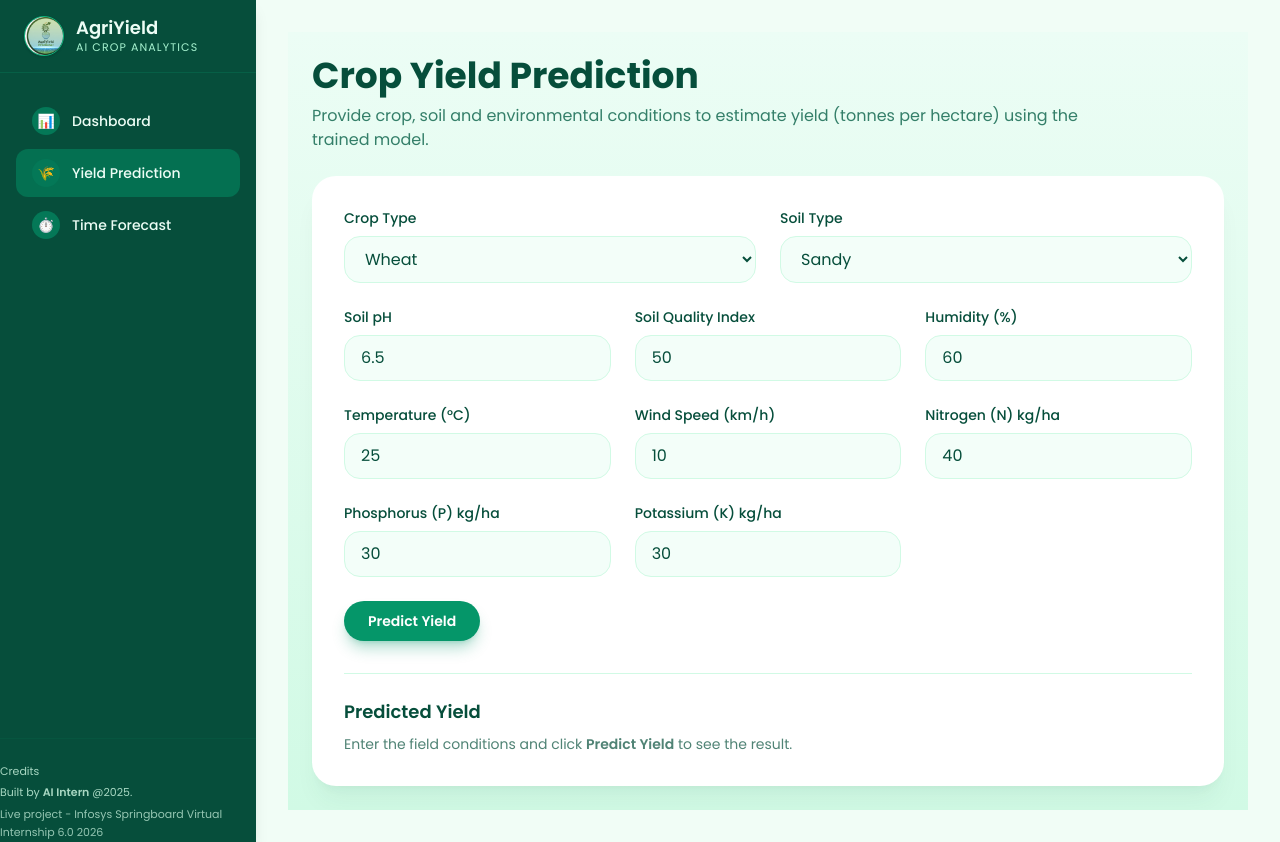
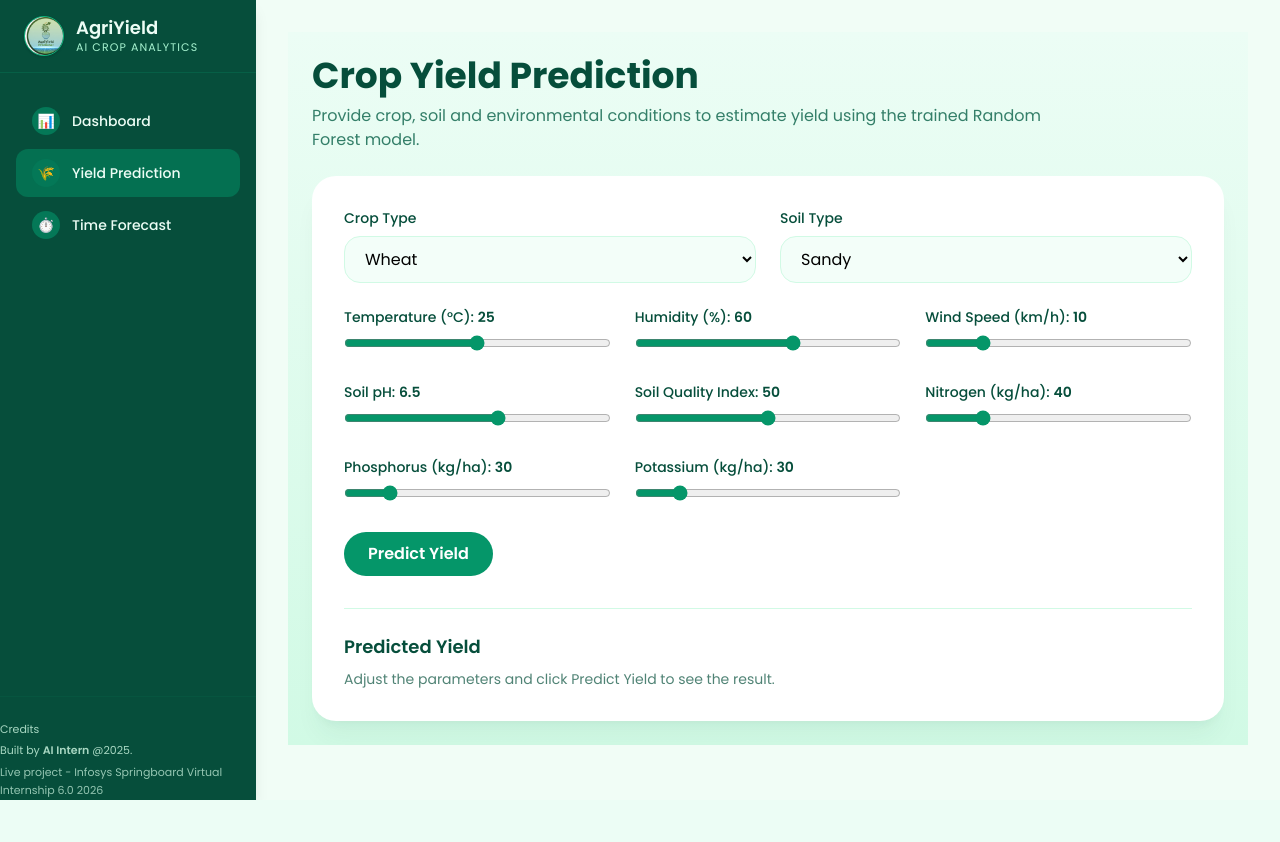
Before and after one commit to farhanabid786/AgriYield-Predictor, a React (Vite) app in the folder frontend/: page /predict in a window 1280 px wide. After the commit the page ends 800 px from the top, so only its background shows below. Built offline with nearby package versions, Linux system fonts and the light colour scheme.

Commit message:
Update Predict.jsx

```diff
--- a/frontend/src/pages/Predict.jsx
+++ b/frontend/src/pages/Predict.jsx
@@ -1,3 +1,222 @@
+// // src/pages/Predict.jsx
+// import { useState } from "react";
+// import axios from "axios";
+
+// const API_BASE = "https://agriyield-backend-c5nc.onrender.com";
+
+// const cropTypes = [
+//   "Wheat",
+//   "Corn",
+//   "Rice",
+//   "Barley",
+//   "Soybean",
+//   "Cotton",
+//   "Sugarcane",
+//   "Tomato",
+//   "Potato",
+//   "Sunflower",
+// ];
+
+// const soilTypes = ["Sandy", "Clay", "Loamy", "Peaty", "Saline"];
+
+// export default function Predict() {
+//   const [form, setForm] = useState({
+//     Crop_Type: "Wheat",
+//     Soil_Type: "Sandy",
+//     Soil_pH: 6.5,
+//     Temperature: 25,
+//     Humidity: 60,
+//     Wind_Speed: 10,
+//     N: 40,
+//     P: 30,
+//     K: 30,
+//     Soil_Quality: 50,
+//   });
+
+//   const [loading, setLoading] = useState(false);
+//   const [prediction, setPrediction] = useState(null);
+//   const [error, setError] = useState("");
+
+//   const handleChange = (e) => {
+//     const { name, value } = e.target;
+//     setForm((prev) => ({
+//       ...prev,
+//       [name]:
+//         name === "Crop_Type" || name === "Soil_Type"
+//           ? value
+//           : value === ""
+//           ? ""
+//           : Number(value),
+//     }));
+//   };
+
+//   const handleSubmit = async (e) => {
+//     e.preventDefault();
+//     setLoading(true);
+//     setError("");
+//     setPrediction(null);
+
+//     try {
+//       const payload = {
+//         Crop_Type: form.Crop_Type,
+//         Soil_Type: form.Soil_Type,
+//         Soil_pH: Number(form.Soil_pH),
+//         Wind_Speed: Number(form.Wind_Speed),
+//         Temperature: Number(form.Temperature),
+//         N: Number(form.N),
+//         P: Number(form.P),
+//         K: Number(form.K),
+//         Soil_Quality: Number(form.Soil_Quality),
+//         Humidity: Number(form.Humidity),
+//       };
+
+//       const res = await axios.post(`${API_BASE}/predict_rf`, payload);
+
+//       // ✅ Handle all possible keys from backend
+//       const value =
+//         res.data.predicted_crop_yield_tonnes_per_ha ??
+//         res.data.Predicted_Crop_Yield ??
+//         res.data.prediction;
+
+//       if (value === undefined || value === null) {
+//         throw new Error("Prediction value missing in response");
+//       }
+
+//       setPrediction(Number(value));
+//     } catch (err) {
+//       console.error(err);
+//       setError("Could not get prediction. Please check backend and inputs.");
+//     } finally {
+//       setLoading(false);
+//     }
+//   };
+
+//   return (
+//     <div className="flex-1 h-full overflow-y-auto px-6 py-6 bg-gradient-to-b from-emerald-50 to-emerald-100">
+//       <div className="max-w-6xl mx-auto space-y-6">
+//         <header>
+//           <h1 className="text-3xl md:text-4xl font-bold text-emerald-900">
+//             Crop Yield Prediction
+//           </h1>
+//           <p className="mt-2 text-emerald-800/80 max-w-3xl">
+//             Provide crop, soil and environmental conditions to estimate yield
+//             (tonnes per hectare) using the trained model.
+//           </p>
+//         </header>
+
+//         <div className="bg-white rounded-3xl shadow-xl shadow-emerald-900/5 p-6 md:p-8">
+//           <form onSubmit={handleSubmit} className="space-y-6">
+//             <div className="grid md:grid-cols-2 gap-6">
+//               {/* Crop & Soil type */}
+//               <div className="space-y-2">
+//                 <label className="block text-sm font-medium text-emerald-900">
+//                   Crop Type
+//                 </label>
+//                 <select
+//                   name="Crop_Type"
+//                   value={form.Crop_Type}
+//                   onChange={handleChange}
+//                   className="w-full rounded-2xl border border-emerald-100 bg-emerald-50/60 px-4 py-2.5 text-emerald-900 focus:outline-none focus:ring-2 focus:ring-emerald-400"
+//                 >
+//                   {cropTypes.map((c) => (
+//                     <option key={c} value={c}>
+//                       {c}
+//                     </option>
+//                   ))}
+//                 </select>
+//               </div>
+
+//               <div className="space-y-2">
+//                 <label className="block text-sm font-medium text-emerald-900">
+//                   Soil Type
+//                 </label>
+//                 <select
+//                   name="Soil_Type"
+//                   value={form.Soil_Type}
+//                   onChange={handleChange}
+//                   className="w-full rounded-2xl border border-emerald-100 bg-emerald-50/60 px-4 py-2.5 text-emerald-900 focus:outline-none focus:ring-2 focus:ring-emerald-400"
+//                 >
+//                   {soilTypes.map((s) => (
+//                     <option key={s} value={s}>
+//                       {s}
+//                     </option>
+//                   ))}
+//                 </select>
+//               </div>
+//             </div>
+
+//             {/* Numeric inputs */}
+//             <div className="grid md:grid-cols-2 lg:grid-cols-3 gap-6">
+//               {[
+//   ["Soil_pH", "Soil pH", "6.5", 3, 9, 0.1],
+//   ["Soil_Quality", "Soil Quality Index", "50", 0, 100, 1],
+//   ["Humidity", "Humidity (%)", "60", 0, 100, 1],
+//   ["Temperature", "Temperature (°C)", "25", 0, 50, 0.1],
+//   ["Wind_Speed", "Wind Speed (km/h)", "10", 0, 50, 0.1],
+//   ["N", "Nitrogen (N) kg/ha", "40", 0, 200, 1],
+//   ["P", "Phosphorus (P) kg/ha", "30", 0, 200, 1],
+//   ["K", "Potassium (K) kg/ha", "30", 0, 200, 1],
+// ].map(([name, label, placeholder, min, max, step]) => (
+//                 <div key={name} className="space-y-2">
+//                   <label className="block text-sm font-medium text-emerald-900">
+//                     {label}
+//                   </label>
+//                  <input
+//   type="number"
+//   name={name}
+//   value={form[name]}
+//   min={min}
+//   max={max}
+//   step={step}
+//   onChange={handleChange}
+//   placeholder={placeholder}
+//   className="w-full rounded-2xl border border-emerald-100 bg-emerald-50/60 px-4 py-2.5 text-emerald-900"
+// />
+//                 </div>
+//               ))}
+//             </div>
+
+//             <div className="flex items-center gap-4">
+//               <button
+//                 type="submit"
+//                 disabled={loading}
+//                 className="inline-flex items-center justify-center rounded-full bg-emerald-600 px-6 py-2.5 text-sm font-semibold text-white shadow-lg shadow-emerald-600/30 hover:bg-emerald-700 disabled:opacity-60 disabled:cursor-not-allowed transition-transform transform hover:-translate-y-0.5"
+//               >
+//                 {loading ? "Predicting..." : "Predict Yield"}
+//               </button>
+
+//               {error && (
+//                 <p className="text-sm text-red-600 font-medium">{error}</p>
+//               )}
+//             </div>
+//           </form>
+
+//           <div className="mt-8 pt-6 border-t border-emerald-100">
+//             <h2 className="text-lg font-semibold text-emerald-900">
+//               Predicted Yield
+//             </h2>
+//             {prediction !== null ? (
+//               <p className="mt-3 text-3xl font-semibold text-emerald-700">
+//                 {prediction.toFixed(2)}{" "}
+//                 <span className="text-base font-normal text-emerald-800/80">
+//                   tonnes / hectare
+//                 </span>
+//               </p>
+//             ) : (
+//               <p className="mt-2 text-sm text-emerald-900/70">
+//                 Enter the field conditions and click{" "}
+//                 <span className="font-semibold">Predict Yield</span> to see the
+//                 result.
+//               </p>
+//             )}
+//           </div>
+//         </div>
+//       </div>
+//     </div>
+//   );
+// }
+
+
 // src/pages/Predict.jsx
 import { useState } from "react";
 import axios from "axios";
@@ -39,13 +258,12 @@ export default function Predict() {
 
   const handleChange = (e) => {
     const { name, value } = e.target;
+
     setForm((prev) => ({
       ...prev,
       [name]:
         name === "Crop_Type" || name === "Soil_Type"
           ? value
-          : value === ""
-          ? ""
           : Number(value),
     }));
   };
@@ -72,7 +290,6 @@ export default function Predict() {
 
       const res = await axios.post(`${API_BASE}/predict_rf`, payload);
 
-      // ✅ Handle all possible keys from backend
       const value =
         res.data.predicted_crop_yield_tonnes_per_ha ??
         res.data.Predicted_Crop_Yield ??
@@ -94,20 +311,24 @@ export default function Predict() {
   return (
     <div className="flex-1 h-full overflow-y-auto px-6 py-6 bg-gradient-to-b from-emerald-50 to-emerald-100">
       <div className="max-w-6xl mx-auto space-y-6">
+
         <header>
           <h1 className="text-3xl md:text-4xl font-bold text-emerald-900">
             Crop Yield Prediction
           </h1>
           <p className="mt-2 text-emerald-800/80 max-w-3xl">
             Provide crop, soil and environmental conditions to estimate yield
-            (tonnes per hectare) using the trained model.
+            using the trained Random Forest model.
           </p>
         </header>
 
         <div className="bg-white rounded-3xl shadow-xl shadow-emerald-900/5 p-6 md:p-8">
+
           <form onSubmit={handleSubmit} className="space-y-6">
+
+            {/* Crop & Soil */}
             <div className="grid md:grid-cols-2 gap-6">
-              {/* Crop & Soil type */}
+
               <div className="space-y-2">
                 <label className="block text-sm font-medium text-emerald-900">
                   Crop Type
@@ -116,12 +337,10 @@ export default function Predict() {
                   name="Crop_Type"
                   value={form.Crop_Type}
                   onChange={handleChange}
-                  className="w-full rounded-2xl border border-emerald-100 bg-emerald-50/60 px-4 py-2.5 text-emerald-900 focus:outline-none focus:ring-2 focus:ring-emerald-400"
+                  className="w-full rounded-2xl border border-emerald-100 bg-emerald-50/60 px-4 py-2.5"
                 >
                   {cropTypes.map((c) => (
-                    <option key={c} value={c}>
-                      {c}
-                    </option>
+                    <option key={c}>{c}</option>
                   ))}
                 </select>
               </div>
@@ -134,83 +353,120 @@ export default function Predict() {
                   name="Soil_Type"
                   value={form.Soil_Type}
                   onChange={handleChange}
-                  className="w-full rounded-2xl border border-emerald-100 bg-emerald-50/60 px-4 py-2.5 text-emerald-900 focus:outline-none focus:ring-2 focus:ring-emerald-400"
+                  className="w-full rounded-2xl border border-emerald-100 bg-emerald-50/60 px-4 py-2.5"
                 >
                   {soilTypes.map((s) => (
-                    <option key={s} value={s}>
-                      {s}
-                    </option>
+                    <option key={s}>{s}</option>
                   ))}
                 </select>
               </div>
+
             </div>
 
-            {/* Numeric inputs */}
+            {/* Sliders */}
             <div className="grid md:grid-cols-2 lg:grid-cols-3 gap-6">
+
               {[
-  ["Soil_pH", "Soil pH", "6.5", 3, 9, 0.1],
-  ["Soil_Quality", "Soil Quality Index", "50", 0, 100, 1],
-  ["Humidity", "Humidity (%)", "60", 0, 100, 1],
-  ["Temperature", "Temperature (°C)", "25", 0, 50, 0.1],
-  ["Wind_Speed", "Wind Speed (km/h)", "10", 0, 50, 0.1],
-  ["N", "Nitrogen (N) kg/ha", "40", 0, 200, 1],
-  ["P", "Phosphorus (P) kg/ha", "30", 0, 200, 1],
-  ["K", "Potassium (K) kg/ha", "30", 0, 200, 1],
-].map(([name, label, placeholder, min, max, step]) => (
+                ["Temperature", "Temperature (°C)", 0, 50, 0.1],
+                ["Humidity", "Humidity (%)", 0, 100, 1],
+                ["Wind_Speed", "Wind Speed (km/h)", 0, 50, 0.1],
+                ["Soil_pH", "Soil pH", 3, 9, 0.1],
+                ["Soil_Quality", "Soil Quality Index", 0, 100, 1],
+                ["N", "Nitrogen (kg/ha)", 0, 200, 1],
+                ["P", "Phosphorus (kg/ha)", 0, 200, 1],
+                ["K", "Potassium (kg/ha)", 0, 200, 1],
+              ].map(([name, label, min, max, step]) => (
+
                 <div key={name} className="space-y-2">
+
                   <label className="block text-sm font-medium text-emerald-900">
-                    {label}
+                    {label}: <span className="font-semibold">{form[name]}</span>
                   </label>
+
                   <input
-  type="number"
-  name={name}
-  value={form[name]}
+                    type="range"
                     min={min}
                     max={max}
                     step={step}
+                    name={name}
+                    value={form[name]}
                     onChange={handleChange}
-  placeholder={placeholder}
-  className="w-full rounded-2xl border border-emerald-100 bg-emerald-50/60 px-4 py-2.5 text-emerald-900"
+                    className="w-full accent-emerald-600 cursor-pointer"
                   />
+
                 </div>
               ))}
+
             </div>
 
             <div className="flex items-center gap-4">
+
               <button
                 type="submit"
                 disabled={loading}
-                className="inline-flex items-center justify-center rounded-full bg-emerald-600 px-6 py-2.5 text-sm font-semibold text-white shadow-lg shadow-emerald-600/30 hover:bg-emerald-700 disabled:opacity-60 disabled:cursor-not-allowed transition-transform transform hover:-translate-y-0.5"
+                className="rounded-full bg-emerald-600 px-6 py-2.5 text-white font-semibold hover:bg-emerald-700"
               >
                 {loading ? "Predicting..." : "Predict Yield"}
               </button>
 
               {error && (
-                <p className="text-sm text-red-600 font-medium">{error}</p>
+                <p className="text-sm text-red-600">{error}</p>
               )}
+
             </div>
+
           </form>
 
+          {/* Prediction Section */}
           <div className="mt-8 pt-6 border-t border-emerald-100">
+
             <h2 className="text-lg font-semibold text-emerald-900">
               Predicted Yield
             </h2>
+
             {prediction !== null ? (
-              <p className="mt-3 text-3xl font-semibold text-emerald-700">
-                {prediction.toFixed(2)}{" "}
-                <span className="text-base font-normal text-emerald-800/80">
+
+              <div className="mt-4 space-y-3">
+
+                <div className="text-3xl font-semibold text-emerald-700">
+                  {prediction.toFixed(2)}
+                  <span className="text-base ml-1 text-emerald-800/80">
                     tonnes / hectare
                   </span>
+                </div>
+
+                <div className="flex items-center gap-2 text-sm text-emerald-700">
+                  <span className="w-3 h-3 bg-green-500 rounded-full animate-pulse"></span>
+                  AI Prediction Generated
+                </div>
+
+                <div className="bg-emerald-50 border border-emerald-200 p-4 rounded-xl text-sm">
+
+                  <p className="font-semibold text-emerald-800">
+                    AI Insight
                   </p>
+
+                  <p className="text-emerald-700">
+                    Yield estimated using a trained Random Forest model
+                    based on soil characteristics and environmental conditions.
+                  </p>
+
+                </div>
+
+              </div>
+
             ) : (
+
               <p className="mt-2 text-sm text-emerald-900/70">
-                Enter the field conditions and click{" "}
-                <span className="font-semibold">Predict Yield</span> to see the
-                result.
+                Adjust the parameters and click Predict Yield to see the result.
               </p>
+
             )}
+
           </div>
+
         </div>
+
       </div>
     </div>
   );
```
Lines whose indentation alone changed are shown as unchanged.
